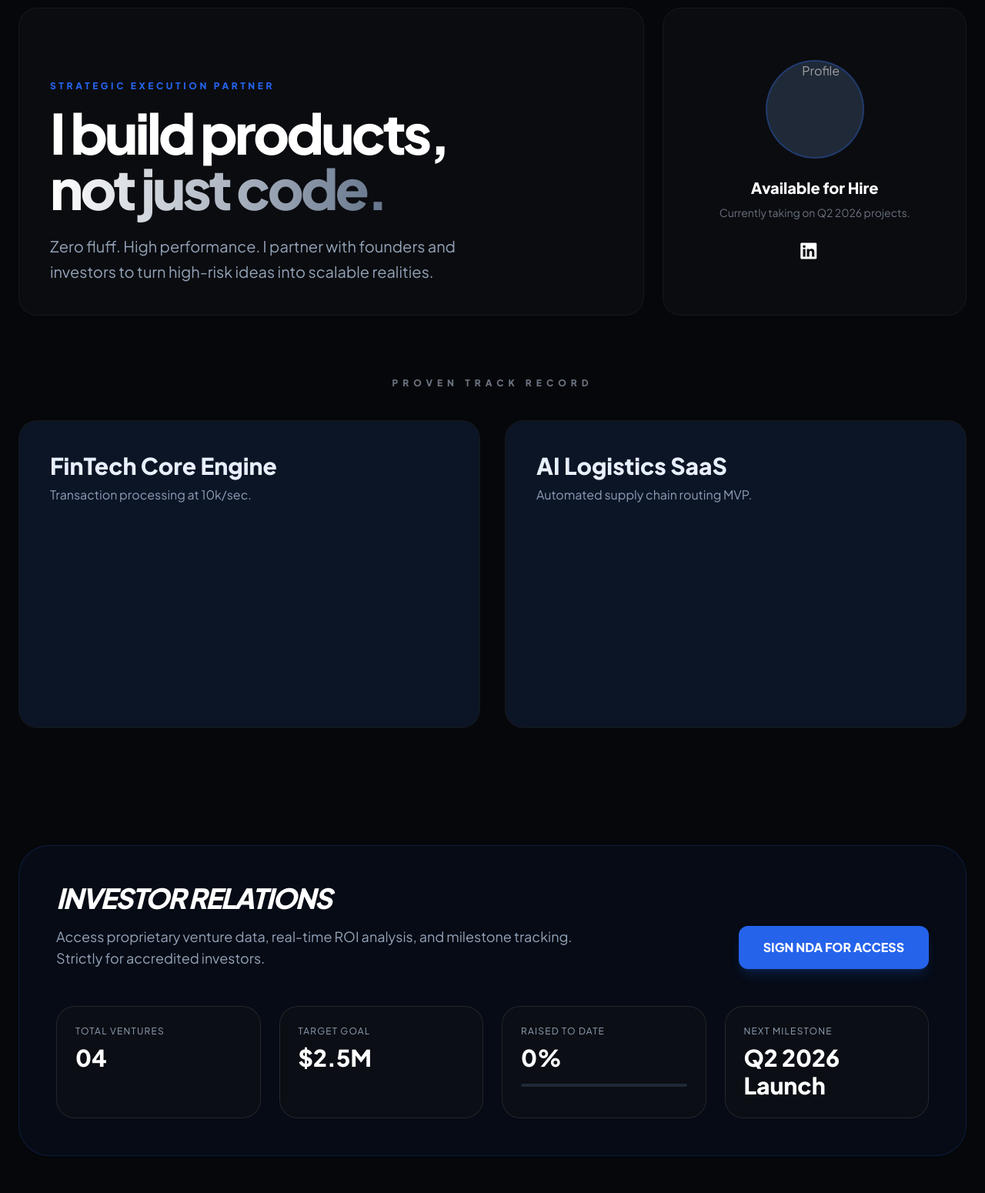
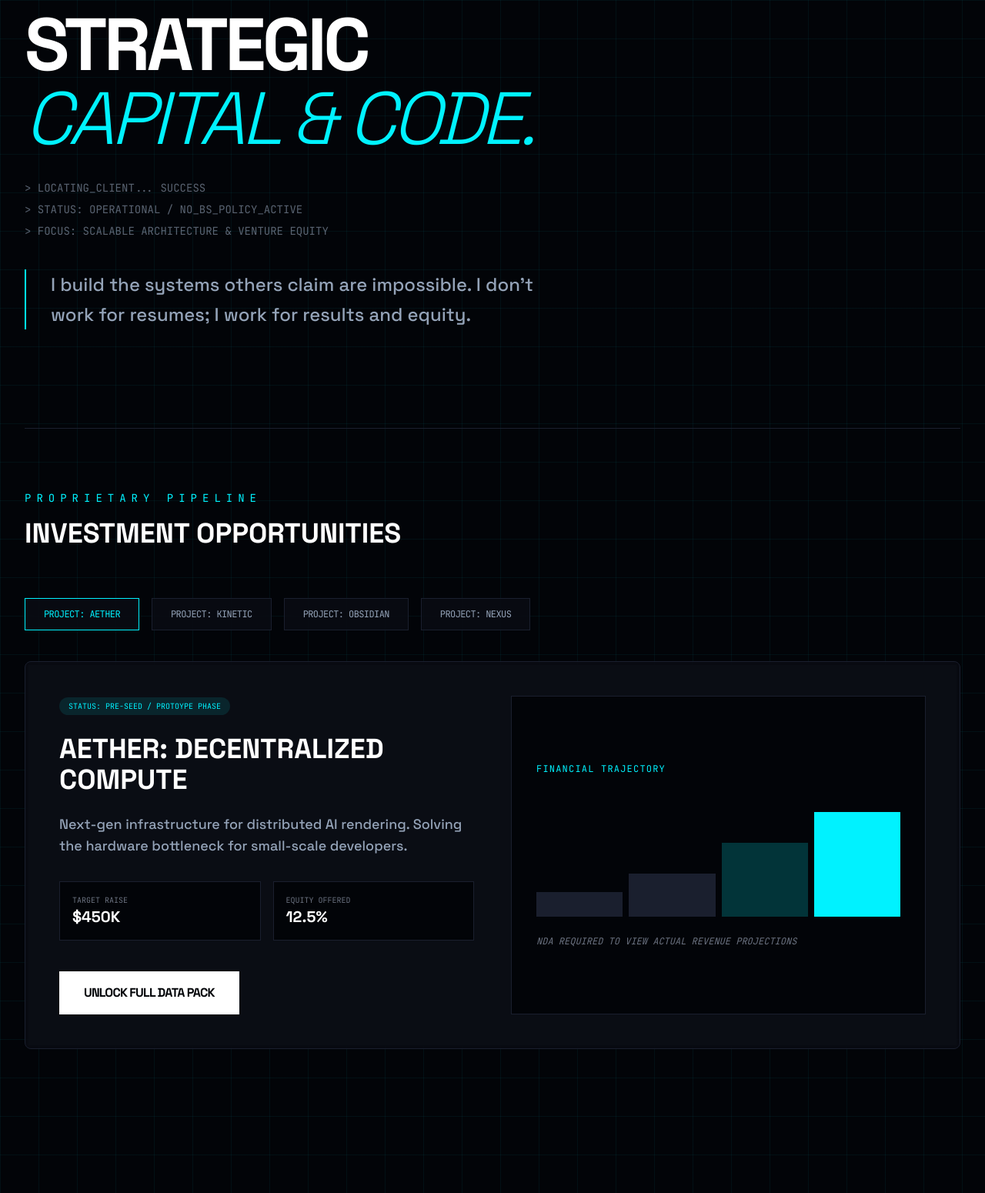
Before and after one commit to Cbyrne290-HUB/main-deal, a plain HTML site: page index.html in a window 1280 px wide. Shown: the part 150-1700 px from the top of the page at 77% size. Drawn offline with nearby package versions, Linux system fonts and the light colour scheme.

Commit message:
Update index.html with new title and styles

```diff
--- a/index.html
+++ b/index.html
@@ -3,165 +3,209 @@
 <head>
     <meta charset="UTF-8">
     <meta name="viewport" content="width=device-width, initial-scale=1.0">
-    <title>C. Byrne | Ventures & Strategic Execution</title>
+    <title>C. BYRNE | VENTURE ARCHITECT</title>
     <script src="https://cdn.tailwindcss.com"></script>
     <link rel="stylesheet" href="https://cdnjs.cloudflare.com/ajax/libs/font-awesome/6.4.0/css/all.min.css">
-    <link href="https://fonts.googleapis.com/css2?family=Plus+Jakarta+Sans:wght@300;400;600;800&display=swap" rel="stylesheet">
+    <link href="https://fonts.googleapis.com/css2?family=Space+Grotesk:wght@300;500;700&family=JetBrains+Mono:wght@400;700&display=swap" rel="stylesheet">
 
     <script>
         tailwind.config = {
             theme: {
                 extend: {
-                    fontFamily: { sans: ['Plus Jakarta Sans', 'sans-serif'] },
+                    fontFamily: {
+                        sans: ['Space Grotesk', 'sans-serif'],
+                        mono: ['JetBrains Mono', 'monospace']
+                    },
                     colors: {
-                        obsidian: '#05070a',
-                        surface: '#0f1115',
-                        accent: '#2563eb',
-                        glass: 'rgba(255, 255, 255, 0.03)'
+                        cyber: '#00f2ff',
+                        void: '#020408',
+                        panel: '#0a0d14',
+                        border: '#1a1f2e'
                     }
                 }
             }
         }
+
+        // Tab Switching Logic for Ventures
+        function switchVenture(id) {
+            const contents = document.querySelectorAll('.venture-content');
+            const tabs = document.querySelectorAll('.venture-tab');
+            contents.forEach(c => c.classList.add('hidden'));
+            tabs.forEach(t => t.classList.remove('border-cyber', 'text-cyber'));
+
+            document.getElementById('venture-' + id).classList.remove('hidden');
+            document.getElementById('tab-' + id).classList.add('border-cyber', 'text-cyber');
+        }
     </script>
     <style>
-        body { background-color: #05070a; color: #94a3b8; }
-        .bento-card {
-            background: rgba(15, 17, 21, 0.6);
-            border: 1px solid rgba(255, 255, 255, 0.05);
-            backdrop-filter: blur(10px);
-            border-radius: 24px;
-            transition: all 0.3s ease;
+        body { background-color: #020408; color: #94a3b8; }
+        .glass-panel {
+            background: rgba(10, 13, 20, 0.8);
+            border: 1px solid #1a1f2e;
+            backdrop-filter: blur(20px);
         }
-        .bento-card:hover { border-color: #2563eb; transform: translateY(-4px); }
-        .gradient-text {
-            background: linear-gradient(to right, #ffffff, #64748b);
-            -webkit-background-clip: text;
-            -webkit-text-fill-color: transparent;
+        .glow-hover:hover {
+            box-shadow: 0 0 20px rgba(0, 242, 255, 0.15);
+            border-color: #00f2ff;
+        }
+        .tech-grid {
+            background-image: linear-gradient(rgba(0, 242, 255, 0.05) 1px, transparent 1px),
+                              linear-gradient(90deg, rgba(0, 242, 255, 0.05) 1px, transparent 1px);
+            background-size: 50px 50px;
         }
     </style>
 </head>
-<body class="antialiased selection:bg-accent selection:text-white">
+<body class="antialiased tech-grid">
 
-    <nav class="fixed w-full z-50 top-0 py-6 px-10">
-        <div class="max-w-6xl mx-auto flex justify-between items-center bg-surface/80 border border-white/5 backdrop-blur-xl px-6 py-3 rounded-full">
-            <div class="text-white font-extrabold tracking-tighter text-xl">C.BYRNE<span class="text-accent">_</span></div>
-            <div class="hidden md:flex space-x-8 text-sm font-semibold uppercase tracking-widest">
-                <a href="#portfolio" class="hover:text-white transition">Portfolio</a>
-                <a href="#investors" class="hover:text-white transition text-accent">Investor Portal</a>
-                <a href="#contact" class="hover:text-white transition">Hire</a>
+    <nav class="fixed w-full z-50 top-0 border-b border-border bg-void/80 backdrop-blur-md">
+        <div class="max-w-7xl mx-auto flex justify-between items-center px-8 py-4">
+            <div class="flex items-center space-x-4">
+                <div class="w-2 h-2 bg-cyber animate-pulse rounded-full"></div>
+                <span class="font-mono text-white tracking-[0.3em] font-bold">BYRNE_SYSTEMS_v2.6</span>
             </div>
-            <a href="#contact" class="bg-white text-black px-5 py-2 rounded-full text-xs font-bold uppercase hover:bg-accent hover:text-white transition">Book Now</a>
+            <div class="hidden md:flex space-x-10 font-mono text-xs uppercase tracking-widest">
+                <a href="#about" class="hover:text-cyber transition">01. Identity</a>
+                <a href="#ventures" class="hover:text-cyber transition">02. Ventures</a>
+                <a href="#freelance" class="hover:text-cyber transition">03. Execution</a>
+            </div>
+            <a href="#contact" class="border border-cyber/50 text-cyber px-6 py-2 rounded-sm text-xs font-mono hover:bg-cyber hover:text-void transition">INITIATE_CONTACT</a>
         </div>
     </nav>
 
-    <main class="max-w-7xl mx-auto px-6 pt-40 pb-20">
+    <main class="max-w-7xl mx-auto px-8">
 
-        <div class="grid grid-cols-1 md:grid-cols-3 gap-6 mb-20">
-            <div class="md:col-span-2 bento-card p-10 flex flex-col justify-end min-h-[400px]">
-                <span class="text-accent font-bold tracking-[0.3em] text-xs uppercase mb-4">Strategic Execution Partner</span>
-                <h1 class="text-5xl md:text-7xl font-extrabold text-white mb-6 leading-[1.1] tracking-tighter">
-                    I build products, <br><span class="gradient-text">not just code.</span>
+        <section id="about" class="pt-40 pb-32">
+            <div class="max-w-4xl">
+                <h1 class="text-6xl md:text-8xl font-bold text-white mb-8 tracking-tighter">
+                    STRATEGIC <br><span class="text-cyber italic font-light">CAPITAL & CODE.</span>
                 </h1>
-                <p class="text-xl max-w-xl leading-relaxed">
-                    Zero fluff. High performance. I partner with founders and investors to turn high-risk ideas into scalable realities.
+                <div class="font-mono text-sm space-y-2 opacity-60 mb-10">
+                    <p>> LOCATING_CLIENT... SUCCESS</p>
+                    <p>> STATUS: OPERATIONAL / NO_BS_POLICY_ACTIVE</p>
+                    <p>> FOCUS: SCALABLE ARCHITECTURE & VENTURE EQUITY</p>
+                </div>
+                <p class="text-2xl text-slate-400 leading-relaxed max-w-2xl border-l-2 border-cyber pl-8">
+                    I build the systems others claim are impossible. I don't work for resumes; I work for results and equity.
                 </p>
             </div>
-            <div class="bento-card p-8 flex flex-col items-center justify-center text-center">
-                <div class="w-32 h-32 bg-gray-800 rounded-full mb-6 border-2 border-accent/30 overflow-hidden">
-                    <img src="profile.jpg" alt="Profile" class="w-full h-full object-cover grayscale">
+        </section>
+
+        <section id="ventures" class="py-20 border-t border-border">
+            <div class="mb-16">
+                <h2 class="font-mono text-cyber text-sm tracking-[0.5em] uppercase mb-4">Proprietary Pipeline</h2>
+                <h3 class="text-4xl font-bold text-white uppercase">Investment Opportunities</h3>
             </div>
-                <h2 class="text-white font-bold text-xl mb-2">Available for Hire</h2>
-                <p class="text-sm mb-6 text-gray-500">Currently taking on Q2 2026 projects.</p>
-                <div class="flex space-x-4">
-                    <a href="#" class="text-white hover:text-accent transition"><i class="fab fa-linkedin text-2xl"></i></a>
-                    <a href="#" class="text-white hover:text-accent transition"><i class="fab fa-x-twitter text-2xl"></i></a>
+
+            <div class="flex flex-wrap gap-4 mb-10 font-mono text-xs">
+                <button id="tab-1" onclick="switchVenture('1')" class="venture-tab px-6 py-3 glass-panel border-cyber text-cyber uppercase tracking-tighter">Project: AETHER</button>
+                <button id="tab-2" onclick="switchVenture('2')" class="venture-tab px-6 py-3 glass-panel uppercase tracking-tighter hover:text-cyber transition">Project: KINETIC</button>
+                <button id="tab-3" onclick="switchVenture('3')" class="venture-tab px-6 py-3 glass-panel uppercase tracking-tighter hover:text-cyber transition">Project: OBSIDIAN</button>
+                <button id="tab-4" onclick="switchVenture('4')" class="venture-tab px-6 py-3 glass-panel uppercase tracking-tighter hover:text-cyber transition">Project: NEXUS</button>
             </div>
+
+            <div class="glass-panel p-1 w-full rounded-lg overflow-hidden">
+
+                <div id="venture-1" class="venture-content p-10 grid md:grid-cols-2 gap-12 bg-panel">
+                    <div>
+                        <div class="bg-cyber/10 text-cyber font-mono text-[10px] px-3 py-1 inline-block mb-6 rounded-full">STATUS: PRE-SEED / PROTOYPE PHASE</div>
+                        <h4 class="text-4xl font-bold text-white mb-6 uppercase">AETHER: Decentralized Compute</h4>
+                        <p class="mb-8 text-lg">Next-gen infrastructure for distributed AI rendering. Solving the hardware bottleneck for small-scale developers.</p>
+
+                        <div class="grid grid-cols-2 gap-4 mb-10">
+                            <div class="p-4 bg-void border border-border">
+                                <span class="block font-mono text-[10px] uppercase text-gray-500">Target Raise</span>
+                                <span class="text-xl font-bold text-white">$450K</span>
+                            </div>
+                            <div class="p-4 bg-void border border-border">
+                                <span class="block font-mono text-[10px] uppercase text-gray-500">Equity Offered</span>
+                                <span class="text-xl font-bold text-white">12.5%</span>
+                            </div>
+                        </div>
+                        <a href="#contact" class="inline-block bg-white text-void font-bold px-8 py-4 uppercase tracking-tighter hover:bg-cyber transition">Unlock Full Data Pack</a>
+                    </div>
+                    <div class="bg-void border border-border p-8 flex flex-col justify-center">
+                        <h5 class="font-mono text-xs text-cyber mb-6 uppercase tracking-widest">Financial Trajectory</h5>
+                        <div class="h-40 flex items-end space-x-2">
+                            <div class="bg-border w-full h-[20%]"></div>
+                            <div class="bg-border w-full h-[35%]"></div>
+                            <div class="bg-cyber/40 w-full h-[60%] animate-pulse"></div>
+                            <div class="bg-cyber w-full h-[85%]"></div>
+                        </div>
+                        <p class="mt-6 text-xs font-mono text-gray-500 uppercase italic">NDA Required to view actual revenue projections</p>
                     </div>
                 </div>
 
-        <div id="portfolio" class="mb-32">
-            <h3 class="text-xs font-bold tracking-[0.5em] uppercase text-gray-500 mb-10 text-center">Proven Track Record</h3>
-            <div class="grid grid-cols-1 md:grid-cols-2 gap-8">
-                <div class="group cursor-pointer">
-                    <div class="h-[400px] bento-card mb-6 overflow-hidden relative">
-                        <div class="absolute inset-0 bg-accent/10 group-hover:bg-accent/0 transition duration-500"></div>
-                        <div class="p-10">
-                            <h4 class="text-3xl font-bold text-white mb-2">FinTech Core Engine</h4>
-                            <p class="text-gray-400">Transaction processing at 10k/sec.</p>
+                <div id="venture-2" class="venture-content hidden p-10 grid md:grid-cols-2 gap-12 bg-panel">
+                    <div>
+                        <div class="bg-yellow-500/10 text-yellow-500 font-mono text-[10px] px-3 py-1 inline-block mb-6 rounded-full">STATUS: MVP VALIDATED</div>
+                        <h4 class="text-4xl font-bold text-white mb-6 uppercase">KINETIC: B2B Automation</h4>
+                        <p class="mb-8 text-lg">Middleware for high-frequency logistical data processing. Currently in pilot with 3 firms.</p>
+
+                        <div class="grid grid-cols-2 gap-4 mb-10">
+                            <div class="p-4 bg-void border border-border">
+                                <span class="block font-mono text-[10px] uppercase text-gray-500">Target Raise</span>
+                                <span class="text-xl font-bold text-white">$200K</span>
+                            </div>
+                            <div class="p-4 bg-void border border-border">
+                                <span class="block font-mono text-[10px] uppercase text-gray-500">Equity Offered</span>
+                                <span class="text-xl font-bold text-white">8%</span>
                             </div>
                         </div>
+                        <a href="#contact" class="inline-block bg-white text-void font-bold px-8 py-4 uppercase tracking-tighter hover:bg-cyber transition">Request Pilot Data</a>
                     </div>
-                <div class="group cursor-pointer">
-                    <div class="h-[400px] bento-card mb-6 overflow-hidden relative">
-                        <div class="absolute inset-0 bg-accent/10 group-hover:bg-accent/0 transition duration-500"></div>
-                        <div class="p-10">
-                            <h4 class="text-3xl font-bold text-white mb-2">AI Logistics SaaS</h4>
-                            <p class="text-gray-400">Automated supply chain routing MVP.</p>
-                        </div>
-                    </div>
-                </div>
+                    <div class="bg-void border border-border p-8 text-center flex items-center justify-center">
+                         <p class="font-mono text-xs uppercase tracking-widest text-gray-500">[ Visual Data Locked - NDA Required ]</p>
                     </div>
                 </div>
 
-        <div id="investors" class="bg-accent/5 border border-accent/20 rounded-[40px] p-12 mb-32">
-            <div class="flex flex-col md:flex-row justify-between items-end mb-12">
-                <div class="max-w-2xl">
-                    <h2 class="text-4xl font-black text-white mb-4 italic tracking-tighter uppercase">Investor Relations</h2>
-                    <p class="text-lg">Access proprietary venture data, real-time ROI analysis, and milestone tracking. Strictly for accredited investors.</p>
+                <div id="venture-3" class="venture-content hidden p-10 bg-panel text-center">
+                    <p class="font-mono text-white italic">Project: OBSIDIAN - Deep Tech Details Locked. Contact for access.</p>
                 </div>
-                <a href="#contact" class="mt-6 md:mt-0 bg-accent text-white px-8 py-4 rounded-xl font-bold hover:scale-105 transition shadow-lg shadow-accent/20">
-                    SIGN NDA FOR ACCESS
-                </a>
+                <div id="venture-4" class="venture-content hidden p-10 bg-panel text-center">
+                    <p class="font-mono text-white italic">Project: NEXUS - Stealth Mode Active. Contact for access.</p>
                 </div>
 
-            <div class="grid grid-cols-2 md:grid-cols-4 gap-6">
-                <div class="bento-card p-6 border-white/10">
-                    <span class="block text-xs uppercase tracking-widest mb-2">Total Ventures</span>
-                    <span class="text-3xl font-bold text-white">04</span>
             </div>
-                <div class="bento-card p-6 border-white/10">
-                    <span class="block text-xs uppercase tracking-widest mb-2">Target Goal</span>
-                    <span class="text-3xl font-bold text-white">$2.5M</span>
-                </div>
-                <div class="bento-card p-6 border-white/10">
-                    <span class="block text-xs uppercase tracking-widest mb-2">Raised to Date</span>
-                    <span class="text-3xl font-bold text-white">0%</span>
-                    <div class="w-full bg-gray-800 h-1 mt-4 rounded-full">
-                        <div class="bg-accent h-full w-[0%] rounded-full"></div>
+        </section>
+
+        <section id="freelance" class="py-32 grid md:grid-cols-3 gap-8">
+            <div class="md:col-span-1">
+                <h3 class="text-4xl font-bold text-white uppercase mb-6 tracking-tighter leading-none">High-Precision <br>Execution.</h3>
+                <p class="text-slate-500 font-mono text-sm leading-relaxed mb-8">I don't bill by the hour. I bill by the impact. Currently accepting elite-level freelance contracts.</p>
+                <div class="space-y-4">
+                    <div class="flex items-center text-xs font-mono"><i class="fas fa-caret-right text-cyber mr-2"></i> CORE ARCHITECTURE</div>
+                    <div class="flex items-center text-xs font-mono"><i class="fas fa-caret-right text-cyber mr-2"></i> API SCALE SOLUTIONS</div>
+                    <div class="flex items-center text-xs font-mono"><i class="fas fa-caret-right text-cyber mr-2"></i> AI INTEGRATION STRATEGY</div>
                 </div>
             </div>
-                <div class="bento-card p-6 border-white/10">
-                    <span class="block text-xs uppercase tracking-widest mb-2">Next Milestone</span>
-                    <span class="text-3xl font-bold text-white">Q2 2026 Launch</span>
+            <div class="md:col-span-2 grid md:grid-cols-2 gap-4">
+                <div class="glass-panel p-8 glow-hover group">
+                    <span class="text-cyber font-mono text-[10px] block mb-4 tracking-widest uppercase">Contract Type 01</span>
+                    <h4 class="text-xl font-bold text-white mb-2 uppercase">The Sprint</h4>
+                    <p class="text-sm opacity-60 mb-6">Go from zero to MVP in 14 days. Intense execution for early-stage founders.</p>
+                    <span class="text-white font-bold font-mono">$5,000+</span>
+                </div>
+                <div class="glass-panel p-8 glow-hover group">
+                    <span class="text-cyber font-mono text-[10px] block mb-4 tracking-widest uppercase">Contract Type 02</span>
+                    <h4 class="text-xl font-bold text-white mb-2 uppercase">The Architect</h4>
+                    <p class="text-sm opacity-60 mb-6">Long-term fractional CTO services and system scaling. Retainer-based.</p>
+                    <span class="text-white font-bold font-mono">$2,500 / mo</span>
                 </div>
             </div>
+        </section>
+
+        <section id="contact" class="py-20 border-t border-border text-center">
+            <h2 class="text-6xl font-black text-white uppercase italic tracking-tighter mb-10">Stop Bullshitting. <br>Start Building.</h2>
+            <div class="flex flex-col md:flex-row justify-center items-center gap-10">
+                <a href="mailto:your@email.com" class="text-2xl font-bold text-cyber hover:underline font-mono">ENCRYPTED_EMAIL_INIT</a>
+                <a href="https://calendly.com" class="bg-cyber text-void px-10 py-5 font-black uppercase text-sm tracking-widest">Book Strategy Call</a>
             </div>
-
-        <div id="contact" class="grid grid-cols-1 md:grid-cols-2 gap-12 items-center">
-            <div>
-                <h2 class="text-5xl font-extrabold text-white mb-6">Let's build.</h2>
-                <p class="text-xl mb-8">Whether it's a freelance contract or a venture investment, I don't waste time. Reach out if you have a clear vision and the capital to back it.</p>
-                <div class="space-y-4">
-                    <div class="flex items-center space-x-4">
-                        <div class="w-12 h-12 bg-surface rounded-full flex items-center justify-center border border-white/10">
-                            <i class="fas fa-envelope text-accent"></i>
-                        </div>
-                        <span class="text-white font-bold">Callumbyrne250906@gmail.com</span>
-                    </div>
-                </div>
-            </div>
-            <div class="bento-card p-10">
-                <h3 class="text-2xl font-bold text-white mb-6 text-center">Schedule Strategy Session</h3>
-                <div class="bg-white/5 rounded-2xl h-80 flex items-center justify-center border-2 border-dashed border-white/10">
-                    <a href="https://calendly.com/callumbyrne250906/30min" target="_blank" class="text-accent font-bold underline">Connect Calendly API Here</a>
-                </div>
-            </div>
-        </div>
+        </section>
 
     </main>
 
-    <footer class="py-20 text-center border-t border-white/5 text-xs tracking-widest uppercase font-bold text-gray-600">
-        &copy; 2026 C. BYRNE. STRATEGIC EXECUTION. ALL RIGHTS RESERVED.
+    <footer class="py-10 text-center opacity-30 font-mono text-[10px] uppercase tracking-widest">
+        SYSTEM_ORIGIN: BYRNE_LABS_2026 // NO_ENTRY_WITHOUT_CREDENTIALS
     </footer>
 
 </body>
```
Lines whose indentation alone changed are shown as unchanged.
